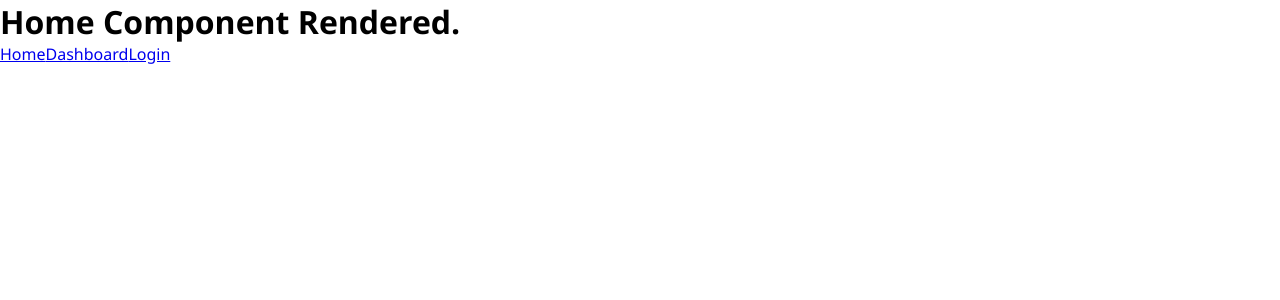
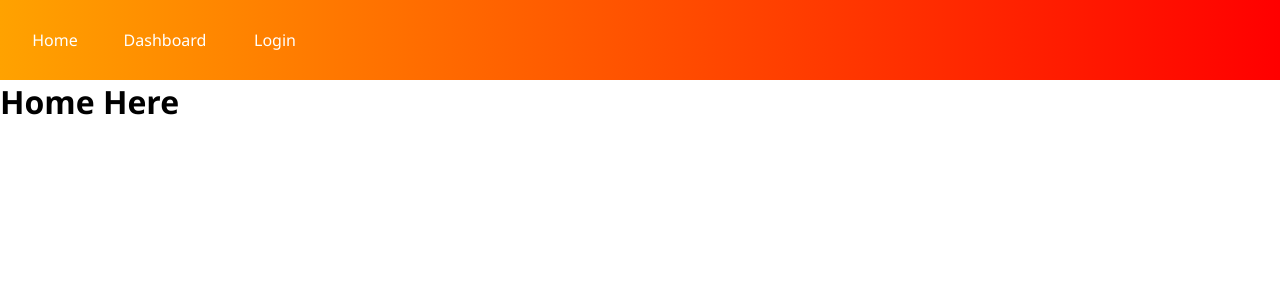
Before and after one commit to IkenNwa/altschool-exam, a React (Vite) app: page / in a window 1280 px wide. Shown: the top 300 px of the page. Built offline with nearby package versions, Linux system fonts and the light colour scheme.

Commit message:
Update Navigation Styling

```diff
--- a/src/App.css
+++ b/src/App.css
@@ -1,5 +1,6 @@
 :root{
-  --gradientColor: linear-gradient(270deg, #FF0000, #FFA200)
+  --gradientColor: linear-gradient(270deg, #FF0000, #FFA200);
+  --hovers: #d0d0d0;
 }
 *{
   margin: 0;
@@ -11,3 +12,36 @@ body{
   display: flex;
   flex-direction: column;
 }
+.navigation{
+  display: flex;
+  height: 10vh;
+  align-items: center;
+  background: var(--gradientColor);
+}
+.active{
+  text-decoration: none;
+  margin-inline: 10px;
+  color: #ffffff;
+  height: inherit;
+  align-items: center;
+  display: flex;
+  width: 90px;
+  justify-content: center;
+}
+.inactive{
+  text-decoration: none;
+  color: #ffffff;
+  margin-inline: 10px;
+  height: inherit;
+  align-items: center;
+  display: flex;
+  width: 90px;
+  justify-content: center;
+}
+
+.active:hover{
+  background: var(--hovers);
+}
+.inactive:hover{
+  background: var(--hovers);
+}
--- a/src/components/Dashboard.jsx
+++ b/src/components/Dashboard.jsx
@@ -3,8 +3,8 @@ import Navigation from "./Navigation"
 function DashBoard() {
     return(
         <div>
-            <h1>Dashboard Component Rendered.</h1>
             <Navigation />
+            <h1>Dashboard here</h1>
         </div>
     )
 }
--- a/src/components/Home.jsx
+++ b/src/components/Home.jsx
@@ -3,8 +3,8 @@ import Navigation from "./Navigation";
 function Home() {
   return (
     <div>
-        <h1>Home Component Rendered.</h1>
         <Navigation />
+        <h1>Home Here</h1>
     </div>
   );
 }
--- a/src/components/Login.jsx
+++ b/src/components/Login.jsx
@@ -18,8 +18,6 @@ function Login() {
 
       return (
         <div>
-          <h1>This is the Home page</h1>
-          <p>I can't see my house here.</p>
           <Navigation />
           <ErrorBoundary>
             <Counter />
--- a/src/components/Navigation.jsx
+++ b/src/components/Navigation.jsx
@@ -1,12 +1,26 @@
 import { NavLink } from "react-router-dom";
-
 
 function Navigation() {
   return (
     <div className="navigation">
-      <NavLink to="/">Home</NavLink>
-      <NavLink to="/dashboard">Dashboard</NavLink>
-      <NavLink to="/login">Login</NavLink>
+      <NavLink
+        className={({ isActive }) => (isActive ? "active" : "inactive")}
+        to="/"
+      >
+        Home
+      </NavLink>
+      <NavLink
+        className={({ isActive }) => (isActive ? "active" : "inactive")}
+        to="/dashboard"
+      >
+        Dashboard
+      </NavLink>
+      <NavLink
+        className={({ isActive }) => (isActive ? "active" : "inactive")}
+        to="/login"
+      >
+        Login
+      </NavLink>
     </div>
   );
 }
```
